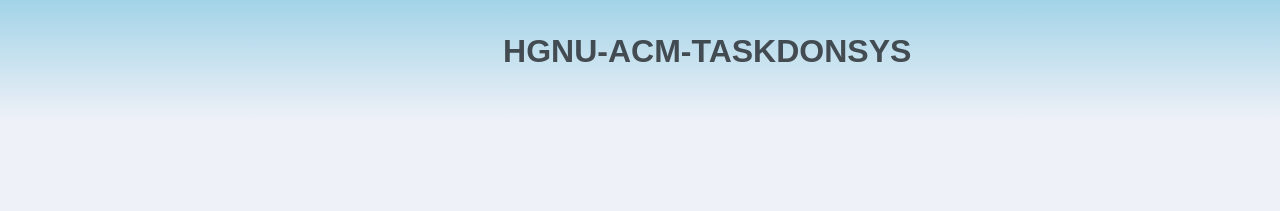
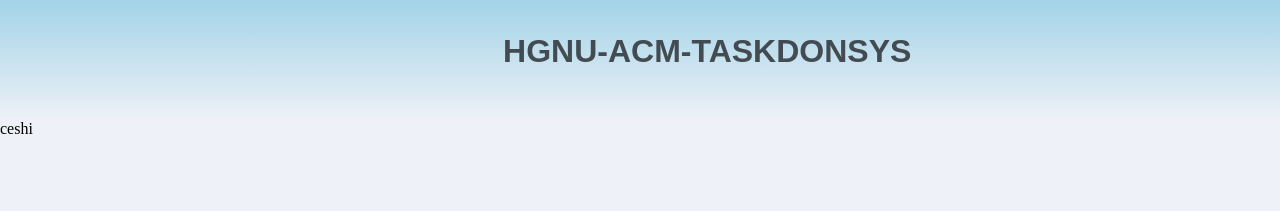
Before and after one commit to lcx17386298390/task_punch_system, a Vue app in the folder start-end/: page / in a window 1280 px wide. Shown: the top 211 px of the page. Built offline with nearby package versions, Linux system fonts and the light colour scheme.

Commit message:
cheshidengl

```diff
--- a/start-end/src/App.vue
+++ b/start-end/src/App.vue
@@ -1,6 +1,7 @@
 <template>
   <div id="app">
     <TopBanner></TopBanner>
+    <h1>ceshi</h1>
     <router-view></router-view>
   </div>
 </template>
```
